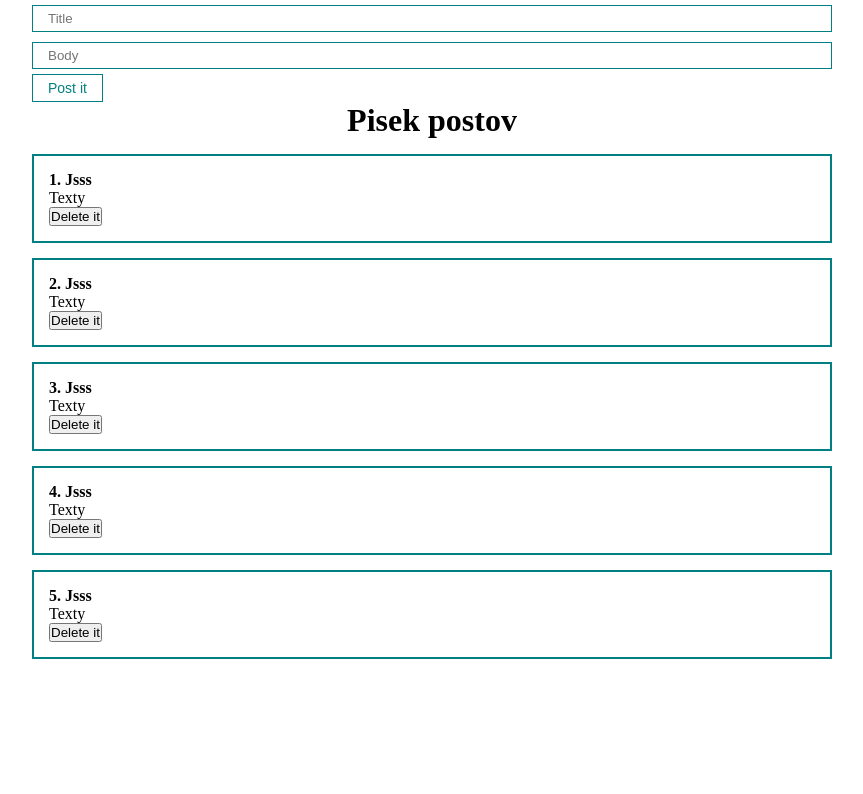
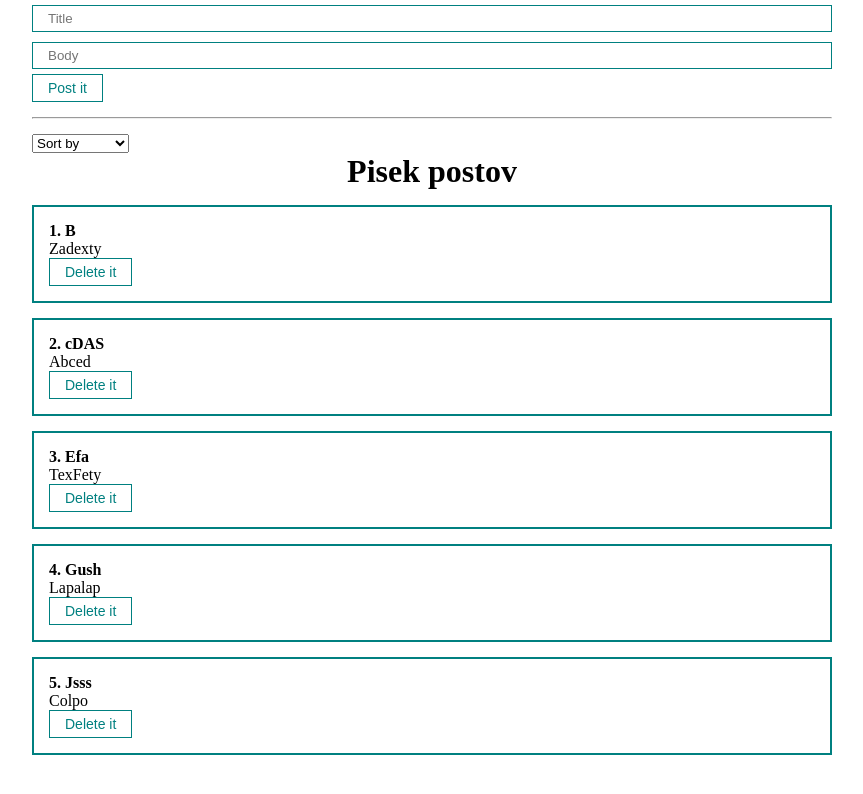
Before and after one commit to kirillsulim/react-js-course, a React (Create React App) app: page / in a window 1280 px wide. Shown: the top 794 px of the page, without its empty margins (208-1071 px from the left). Built offline with nearby package versions, Linux system fonts and the light colour scheme.

Commit message:
Add sort

```diff
--- a/src/App.js
+++ b/src/App.js
@@ -2,19 +2,22 @@ import { useRef, useState } from "react";
 
 import PostForm from "./components/PostForm";
 import PostList from "./components/PostList";
+import MySelect from "./components/ui/select/MySelect";
 
 import "./styles/app.css";
 
 function App() {
   const [posts, setPosts] = useState(
     [
-      {id: 1, title: "Jsss", body: "Texty"},
-      {id: 2, title: "Jsss", body: "Texty"},
-      {id: 3, title: "Jsss", body: "Texty"},
-      {id: 4, title: "Jsss", body: "Texty"},
-      {id: 5, title: "Jsss", body: "Texty"},
+      {id: 1, title: "B", body: "Zadexty"},
+      {id: 2, title: "cDAS", body: "Abced"},
+      {id: 3, title: "Efa", body: "TexFety"},
+      {id: 4, title: "Gush", body: "Lapalap"},
+      {id: 5, title: "Jsss", body: "Colpo"},
     ]
   );
+
+  const [selectedSort, setSelectedSort] = useState("");
 
   const createPost = (post) => {
     setPosts([...posts, post]);
@@ -24,9 +27,28 @@ function App() {
     setPosts(posts.filter(p => p.id !== post.id));
   };
 
+  const sortPosts = (event) => {
+    let sort = event.target.value;
+    console.log(sort);
+    setSelectedSort(sort);
+    setPosts([...posts].sort((a, b) => a[sort].localeCompare(b[sort])));
+  }
+
   return (
     <div className="App">
       <PostForm create={createPost}/>
+      <hr style={{margin: "15px 0"}}/>
+      <div>
+        <MySelect
+          value={selectedSort}
+          onChange={sortPosts}
+          defaultValue="Sort by"
+          options={[
+            {value: "title", name: "Sort by title"},
+            {value: "body", name: "Sort by body"}
+          ]}
+        />
+      </div>
       <PostList remove={removePost} posts={posts} title={"Pisek postov"}/>
     </div>
   );
--- a/src/components/Post.jsx
+++ b/src/components/Post.jsx
@@ -1,7 +1,8 @@
 import React from "react";
 
+import MyButton from "./ui/button/MyButton";
+
 const Post = ({post, remove, ...props}) => {
-    console.log(post);
     return (
         <div className="post">
         <div className="post__content">
@@ -10,7 +11,7 @@ const Post = ({post, remove, ...props}) => {
             <p>{post.body}</p>
           </div>
           <div className="post__btns">
-            <button onClick={() => remove(post)}>Delete it</button>
+            <MyButton onClick={() => remove(post)}>Delete it</MyButton>
           </div>
         </div>
       </div>
--- a/src/components/PostList.jsx
+++ b/src/components/PostList.jsx
@@ -6,7 +6,10 @@ const PostList = ({posts, remove, title, ...props}) => {
     return (
         <div>
             <h1 style={{textAlign: "center"}}>{title}</h1>
-            {posts.map(post => <Post post={post} key={post.id} remove={remove}/>)}
+            {posts.length !== 0
+              ? posts.map(post => <Post post={post} key={post.id} remove={remove}/>)
+              : <h1>Posty yok!</h1>
+            }
         </div>
     )
 }
--- /dev/null
+++ b/src/components/ui/select/MySelect.jsx
@@ -0,0 +1,18 @@
+import React from "react";
+
+
+const MySelect = ({options, defaultValue, ...props}) => {
+    return (
+        <select {...props}>
+            <option value="" disabled>{defaultValue}</option>
+            {options.map(option =>
+                <option
+                  key={option.value}
+                  value={option.value}
+                >{option.name}</option>
+            )}
+        </select>
+    )
+};
+
+export default MySelect;
```
